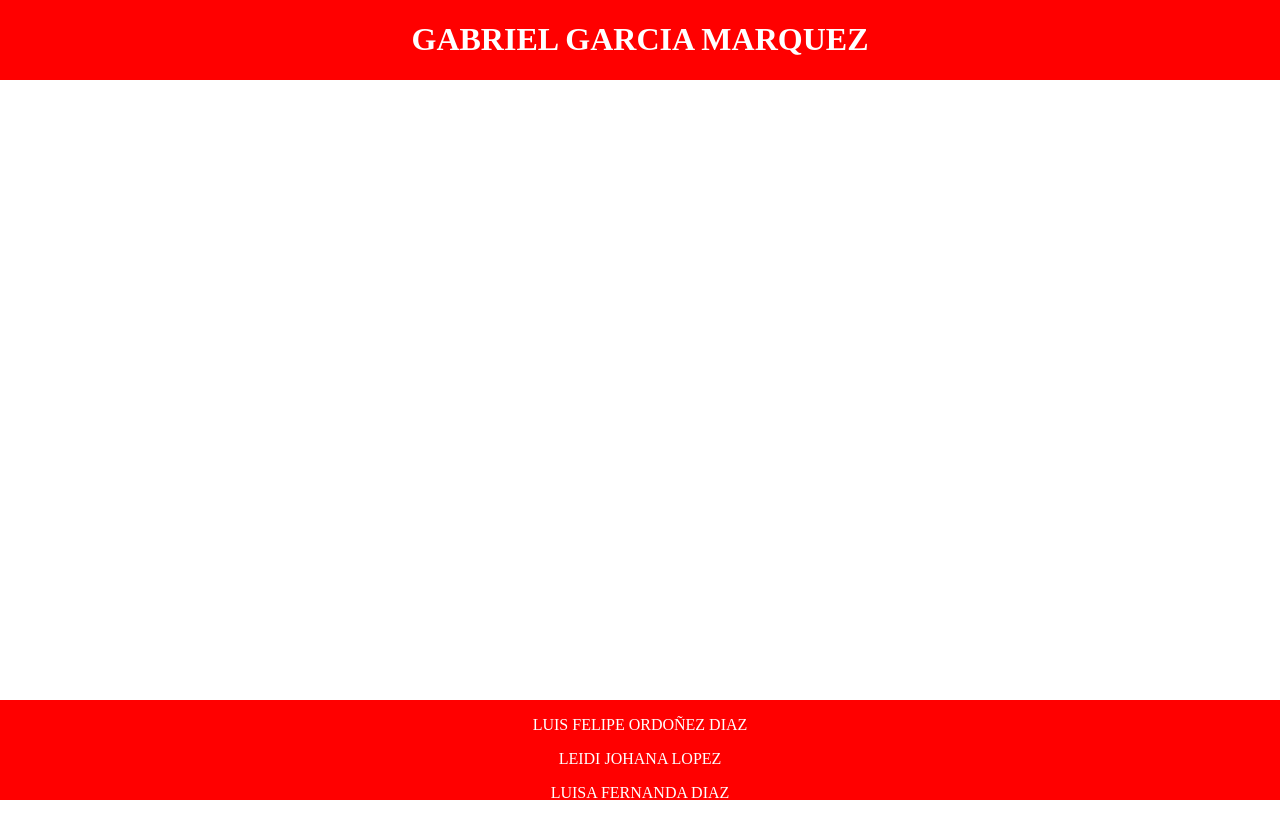
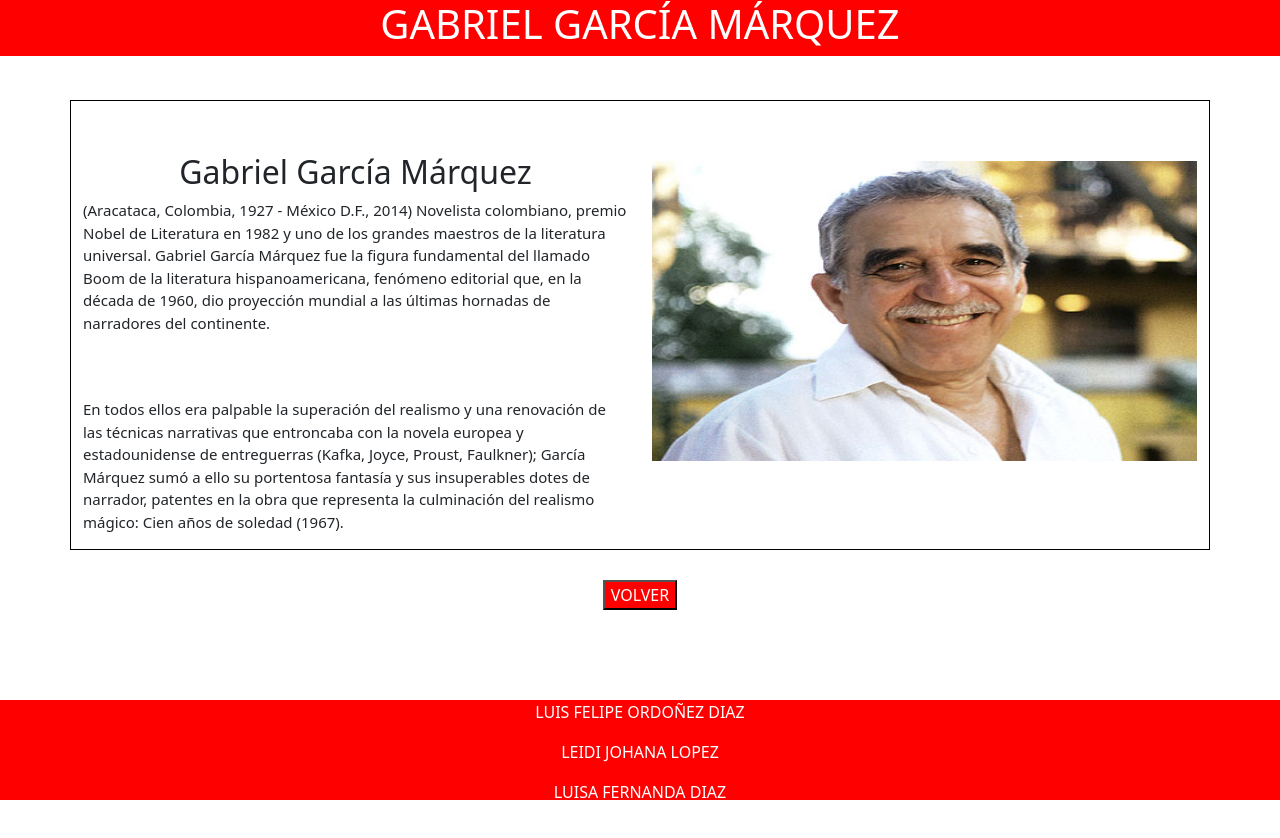
Before and after one commit to luis2816/TALLER_GGM, a plain HTML site: page biografia.html in a window 1280 px wide. Drawn offline with nearby package versions, Linux system fonts and the light colour scheme.

Commit message:
Agregando contenido a la pagina biografia.html y ajustando el nombre de gabriel garcia marquez

```diff
--- a/CSS/css.css
+++ b/CSS/css.css
@@ -51,3 +51,8 @@ html, body {
     color: white;
  height: 30px;
   }
+
+  .text {
+    text-align: left;
+    font-size: 15px;
+  }
--- a/biografia.html
+++ b/biografia.html
@@ -4,15 +4,45 @@
     <meta charset="UTF-8">
     <meta http-equiv="X-UA-Compatible" content="IE=edge">
     <meta name="viewport" content="width=device-width, initial-scale=1.0">
-    <title>GABRIEL GARCIA MARQUEZ</title>
+    <title>GABRIEL GARCÍA MÁRQUEZ</title>
     <link rel="stylesheet" href="CSS/css.css">
+    <link href="https://cdn.jsdelivr.net/npm/bootstrap@5.3.0-alpha1/dist/css/bootstrap.min.css" rel="stylesheet" integrity="sha384-GLhlTQ8iRABdZLl6O3oVMWSktQOp6b7In1Zl3/Jr59b6EGGoI1aFkw7cmDA6j6gD" crossorigin="anonymous">
 
   </head>
   <body>
     <div class="wrapper">
     <header>
-      <h1>GABRIEL GARCIA MARQUEZ</h1>
+      <h1>GABRIEL GARCÍA MÁRQUEZ</h1>
     </header>
+    <div class="contenedor container text-center">
+      <div class="row gy-5">
+
+        <div style="margin-top: 100px;" class="col-6">
+
+          <h2>   Gabriel García Márquez</h2>
+          <p class="text">(Aracataca, Colombia, 1927 - México D.F., 2014) Novelista colombiano,
+            premio Nobel de Literatura en 1982 y uno de los grandes maestros de la literatura universal.
+             Gabriel García Márquez fue la figura fundamental del llamado Boom de la literatura hispanoamericana,
+              fenómeno editorial que, en la década de 1960, dio proyección mundial a las últimas hornadas
+               de narradores del continente.
+          </p>
+          <br>
+          <br>
+
+          <p class="text"> En todos ellos era palpable la superación del realismo y una renovación de las técnicas narrativas que entroncaba
+            con la novela europea y estadounidense de entreguerras (Kafka, Joyce, Proust, Faulkner);
+            García Márquez sumó a ello su portentosa fantasía y sus insuperables dotes de narrador,
+             patentes en la obra que representa la culminación del realismo mágico: Cien años de soledad (1967).</p>
+
+        </div>
+
+        <div class="col-6">
+          <img  src="img/garcia_marquez_gabriel.jpg" alt="Descripción de la imagen">
+
+        </div>
+      </div>
+
+    </div>
     <div style="text-align: center; margin-top: 30px;">
         <button id="id_volver">VOLVER</button>
       </div>
@@ -25,6 +55,8 @@
   </footer>
 
     <script src="JS/js.js"></script>
+    <script src="https://cdn.jsdelivr.net/npm/bootstrap@5.3.0-alpha1/dist/js/bootstrap.bundle.min.js" integrity="sha384-w76AqPfDkMBDXo30jS1Sgez6pr3x5MlQ1ZAGC+nuZB+EYdgRZgiwxhTBTkF7CXvN" crossorigin="anonymous"></script>
+
 
   </body>
 </html>
```
Also changed, not shown: index.html (+2 -2 lines), IMG/garcia_marquez_gabriel.jpg (added).
